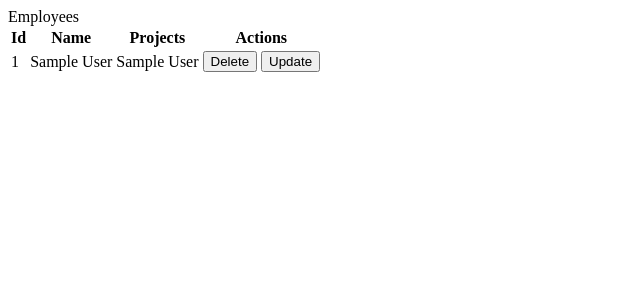
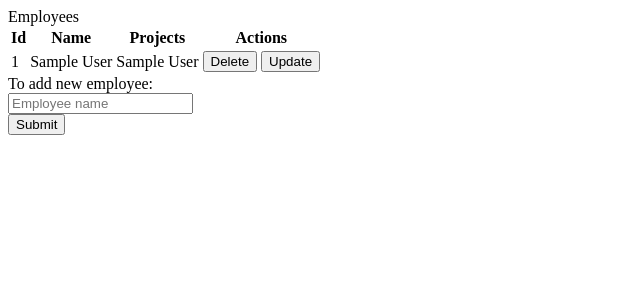
Before and after one commit to Jjurgita/SP2-Project-Manager, a PHP site: page /employees.php in a window 1280 px wide. Shown: the top 300 px of the page, without its empty margins (0-640 px from the left). Run offline with PHP 8.4, Linux system fonts and the light colour scheme; tables that the repository leaves empty or names only in its code hold one stand-in row (values such as "Sample post").

Commit message:
Add new employee function - done

```diff
--- a/employees.php
+++ b/employees.php
@@ -30,6 +30,17 @@
 
         // UPDATE
         if (isset($_POST['update'])) {
+        }
+
+        // ADD NEW ROW - Employee
+        if (isset($_POST['create_employee'])) {
+            $newE = $conn->prepare("INSERT INTO employees (e_name) VALUES (?)");
+            $newE->bind_param("s", $name);
+            $name = $_POST['e_name'];
+            $newE->execute();
+            $newE->close();
+            header('Location: ' . $_SERVER['REQUEST_URI']);
+            die;
         }
 
         // SELECT query
@@ -67,6 +78,13 @@
 
         ?>
     </div>
+    <div>
+        <form action="" method="POST">
+            <label for="e_name">To add new employee:</label><br>
+            <input type="text" id="e_name" name="e_name" placeholder="Employee name"><br>
+            <input type="submit" name="create_employee" value="Submit">
+        </form>
+    </div>
     <footer>
     </footer>
 </body>
```
